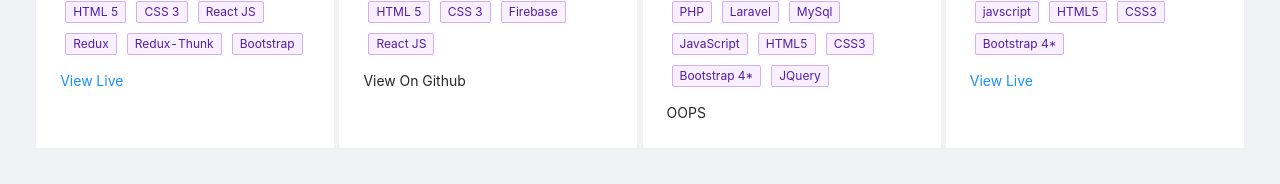
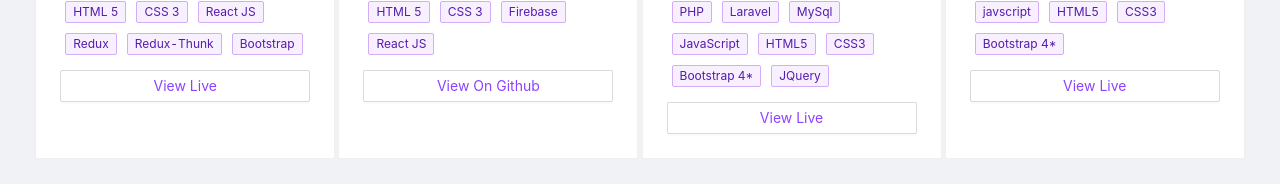
Before and after one commit to AhmadBilalAmjad/ahmadbilalamjad.github.io, a React (Create React App) app: page /projects in a window 1280 px wide. Shown: the part 481-665 px from the top of the page. Built offline with nearby package versions, Linux system fonts and the light colour scheme.

Commit message:
code improvements

```diff
--- a/src/components/Projects.jsx
+++ b/src/components/Projects.jsx
@@ -1,5 +1,5 @@
 import React from 'react';
-import { Card, Layout, Tag, Typography } from 'antd';
+import { Card, Layout, Tag, Typography, Button } from 'antd';
 
 import Header from './partials/Header';
 import '../styles/home.css';
@@ -31,7 +31,7 @@ const Projects = () => {
             types: ['javscript', 'php'],
             technologies: ['PHP', 'Laravel', 'MySql', 'JavaScript', 'HTML5', 'CSS3', 'Bootstrap 4*', 'JQuery'],
             link: 'https://www.onlineconverter4u.com/',
-            isDown: true
+            isUp: true
         },
         {
             image: 'https://i.ibb.co/qrfYHpy/Find-Github-Users.png',
@@ -42,17 +42,6 @@ const Projects = () => {
             isUp: true
         }
     ]
-
-    const setLiveLink = (name, link) => {
-        const linkName = 'View Live'
-
-        switch (name) {
-            case 'Eventray':
-                return <a href={link} alt='Eventray' target="_blank" rel="noopener noreferrer">{linkName}</a>
-            default:
-                return <a href={link} alt='Eventray' target="_blank" rel="noopener noreferrer">{linkName}</a>
-        }
-    }
 
     return (
         <Layout>
@@ -72,10 +61,12 @@ const Projects = () => {
                             <Tag key={tech} color="purple" style={{ margin: 5 }}>{tech}</Tag>
                         ))}
                     </div>
-                    <div style={{ marginTop: 10 }}>
-                        {project.isDown && 'OOPS'}
-                        {project.isGithubRepo && 'View On Github'}
-                        {project.isUp && setLiveLink(project.name, project.link)}
+                    <div className='project-link-wrapper'>
+                        <Button block>
+                            <a href={project.link} alt={project.name} target="_blank" rel="noopener noreferrer">
+                                View {project.isUp ? 'Live' : 'On Github'}
+                            </a>
+                        </Button>
                     </div>
                 </Card>
             ))}
--- a/src/styles/home.css
+++ b/src/styles/home.css
@@ -80,11 +80,9 @@ h2.ant-typography {
     font-weight: bolder;
 }
 
-/* @media screen and (max-width: 600px) { */
-    .ant-card, .ant-card-bordered, .ant-card-small {
-        margin: 0.5rem 0 !important;
-    }
-/* } */
+.ant-card, .ant-card-bordered, .ant-card-small {
+    margin: 0.5rem 0 !important;
+}
 
 .skills {
     color: #8c43ff !important;
@@ -113,3 +111,15 @@ h2.ant-typography {
     font-size: 1.5rem !important;
     color: #8c43ff !important;
 }
+
+.project-link-wrapper {
+    margin-top: 10px;
+}
+
+.project-link-wrapper > button {
+    color: #8c43ff !important;
+}
+
+.project-link-wrapper > button:hover {
+    border: 1px solid #8c43ff !important;
+}
```
